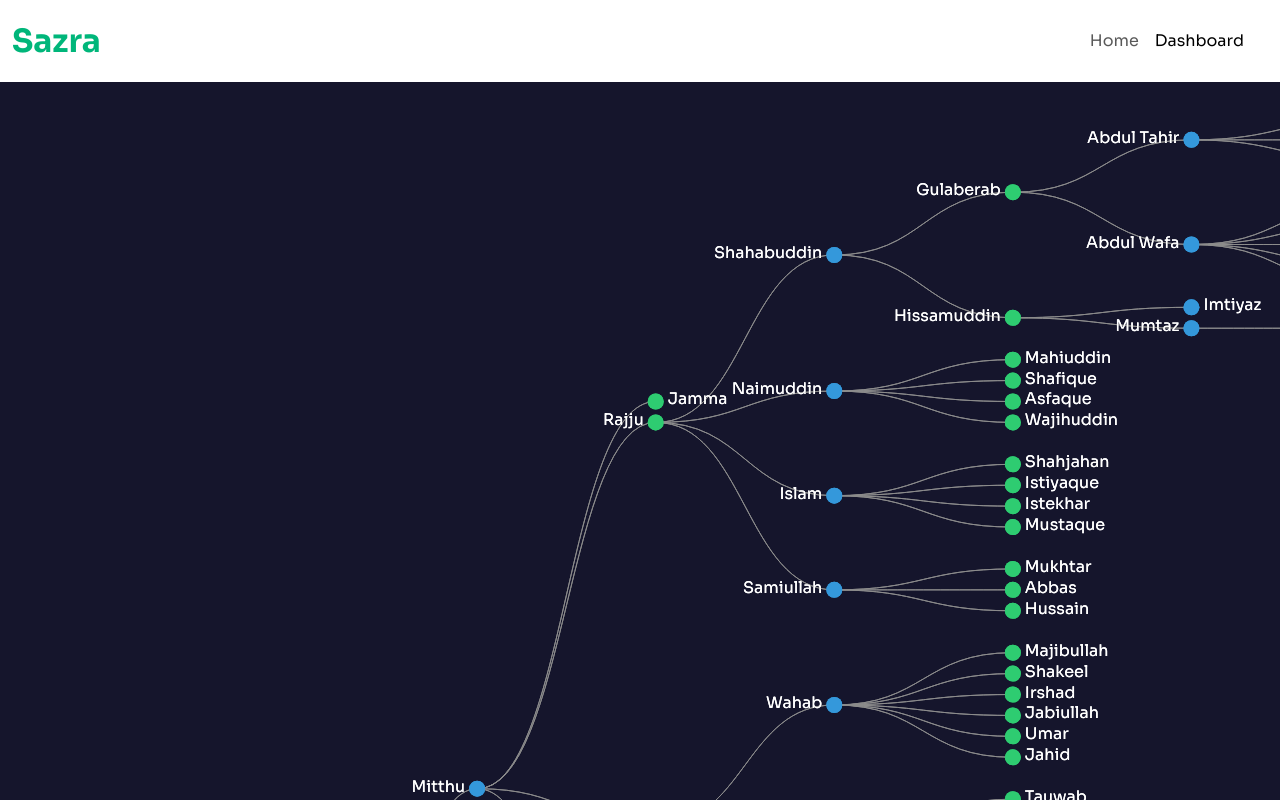
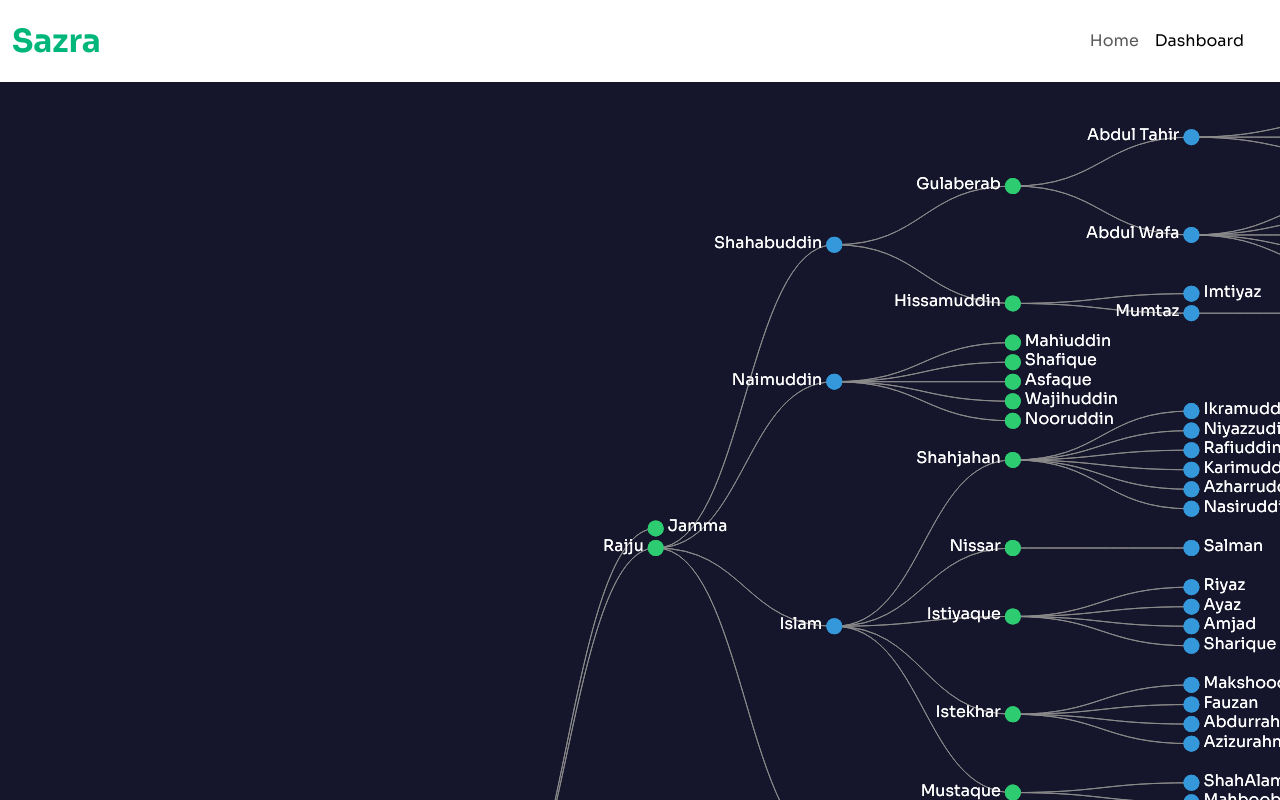
Before and after one commit to Saif604/Sazra, a React (Create React App) app: page /#/dashboard in a window 1280 px wide. Shown: the top 800 px of the page. Built offline with nearby package versions, Linux system fonts and the light colour scheme.

Commit message:
update Islam's family nodes

```diff
--- a/src/assets/data/lineage.js
+++ b/src/assets/data/lineage.js
@@ -39,7 +39,10 @@ const lineage = {
                     },
                     {
                       name: "Hissamuddin",
-                      children: [{ name: "Imtiyaz" }, { name: "Mumtaz",children:[{name:"Moazzam"}]}],
+                      children: [
+                        { name: "Imtiyaz" },
+                        { name: "Mumtaz", children: [{ name: "Moazzam" }] },
+                      ],
                     },
                   ],
                 },
@@ -50,15 +53,17 @@ const lineage = {
                     { name: "Shafique" },
                     { name: "Asfaque" },
                     { name: "Wajihuddin" },
+                    { name: "Nooruddin" },
                   ],
                 },
                 {
                   name: "Islam",
                   children: [
-                    { name: "Shahjahan" },
-                    { name: "Istiyaque"},
-                    { name: "Istekhar" },
-                    { name: "Mustaque" },
+                    { name: "Shahjahan",children:[{name:"Ikramuddin"},{name:"Niyazzudin"},{name:"Rafiuddin"},{name:"Karimuddin"},{name:"Azharruddin"},{name:"Nasiruddin"}] },
+                    { name: "Nissar",children:[{name:"Salman"}]},
+                    { name: "Istiyaque",children:[{name:"Riyaz"},{name:"Ayaz"},{name:"Amjad"},{name:"Sharique"}]},
+                    { name: "Istekhar",children:[{name:"Makshood"},{name:"Fauzan"},{name:"Abdurrahman"},{name:"Azizurahman"}] },
+                    { name: "Mustaque",children:[{name:"ShahAlam"},{name:"Mahboob"}]},
                   ],
                 },
                 {
@@ -124,8 +129,8 @@ const lineage = {
                     { name: "Attaurrahman" },
                     { name: "Mojiburrahman" },
                     { name: "Shamiurrahman" },
-                    {name:"Jamilurrahman"},
-                    {name:"Fazlurrahman"}
+                    { name: "Jamilurrahman" },
+                    { name: "Fazlurrahman" },
                   ],
                 },
                 {
@@ -273,7 +278,7 @@ const lineage = {
               name: "Babullah",
               children: [
                 { name: "Abdullah", children: [{ name: "Shamsuddin" }] },
-                { name: "Tahir", children: [{ name: "aaftab" }] },
+                { name: "Tahir", children: [{ name: "Aaftab" }] },
               ],
             },
           ],
@@ -472,7 +477,10 @@ const lineage = {
             },
             {
               name: "Mohd Vais",
-              children: [{ name: "Kalimullah",children:[{name:"Mohd Umar"}] }, { name: "SAIFULLAH" }],
+              children: [
+                { name: "Kalimullah", children: [{ name: "Mohd Umar" }] },
+                { name: "SAIFULLAH" },
+              ],
             },
           ],
         },
```
